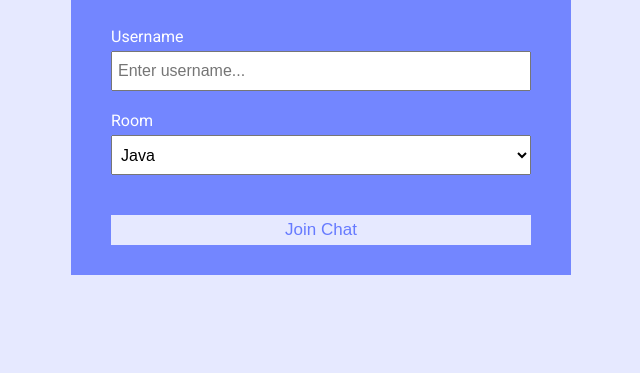
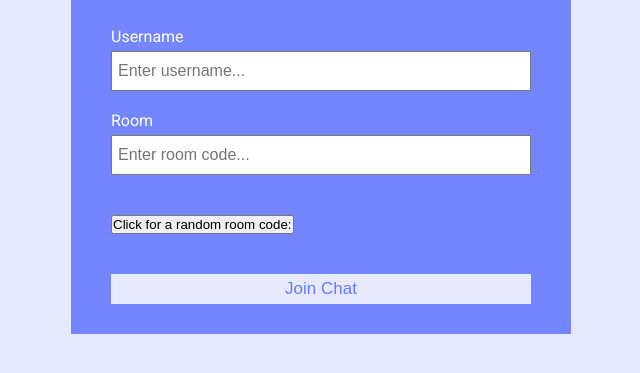
Before and after one commit to Kevinloritsch/messaging_app_fromtutorial, a website: page public/index.html in a window 1280 px wide. Shown: the part 161-534 px from the top of the page, without its empty margins (319-959 px from the left). Drawn offline with Linux system fonts and the light colour scheme.

Commit message:
Random room

```diff
--- a/public/index.html
+++ b/public/index.html
@@ -32,14 +32,22 @@
 					</div>
 					<div class="form-control">
 						<label for="room">Room</label>
-						<select name="room" id="room">
-							<option value="Java">Java</option>
-							<option value="Python">Python</option>
-							<option value="C++">C++</option>
-							<option value="Ruby">Ruby</option>
-							<option value="JavaScript">JavaScript</option>
-							<option value="HTML">HTML</option>
-						</select>
+						<input
+							type="text"
+							name="room"
+							id="room"
+							placeholder="Enter room code..."
+							required
+						/>
+						<p>&nbsp;</p>
+						<button onclick="myFunction()">Click for a random room code:</button>
+						<p id="codenum"></p>
+						<script>
+							function myFunction() {
+								let randnum = Math.random().toString(36).substr(2, 25);
+							  document.getElementById("codenum").innerHTML = `${randnum}`;
+							}
+						</script>
 					</div>
 					<button type="submit" class="btn">Join Chat</button>
 				</form>
```
